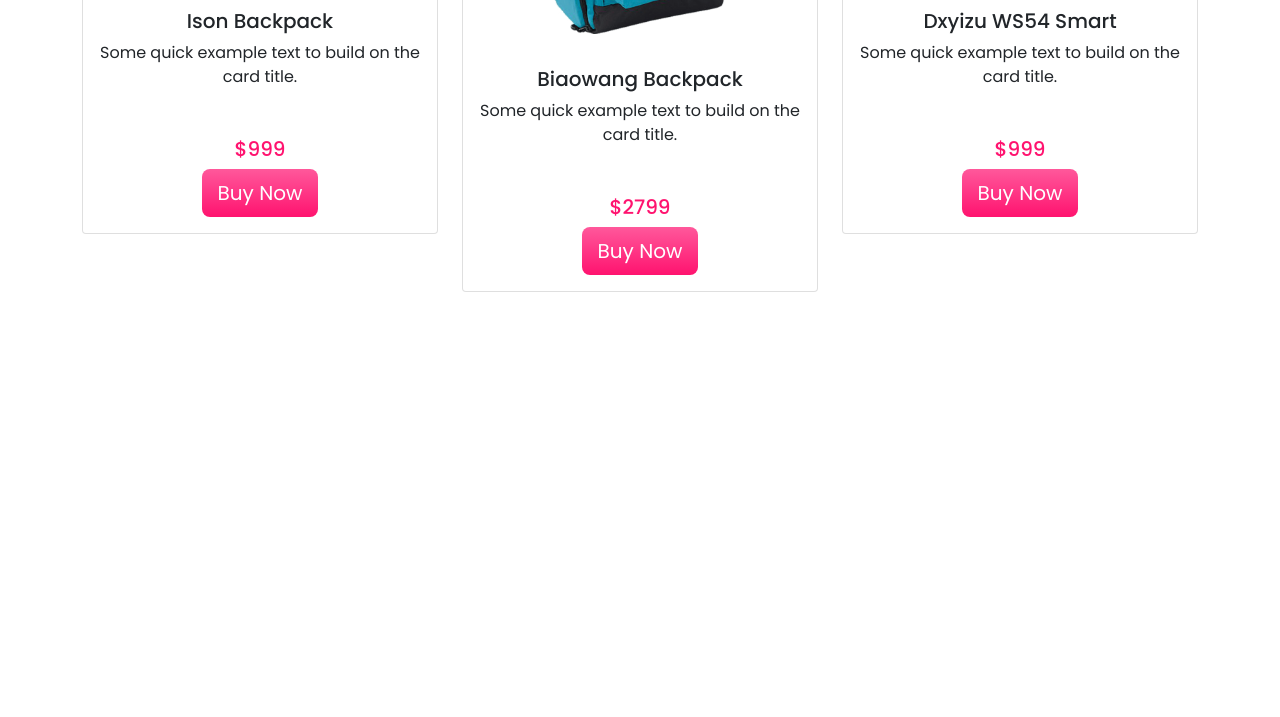
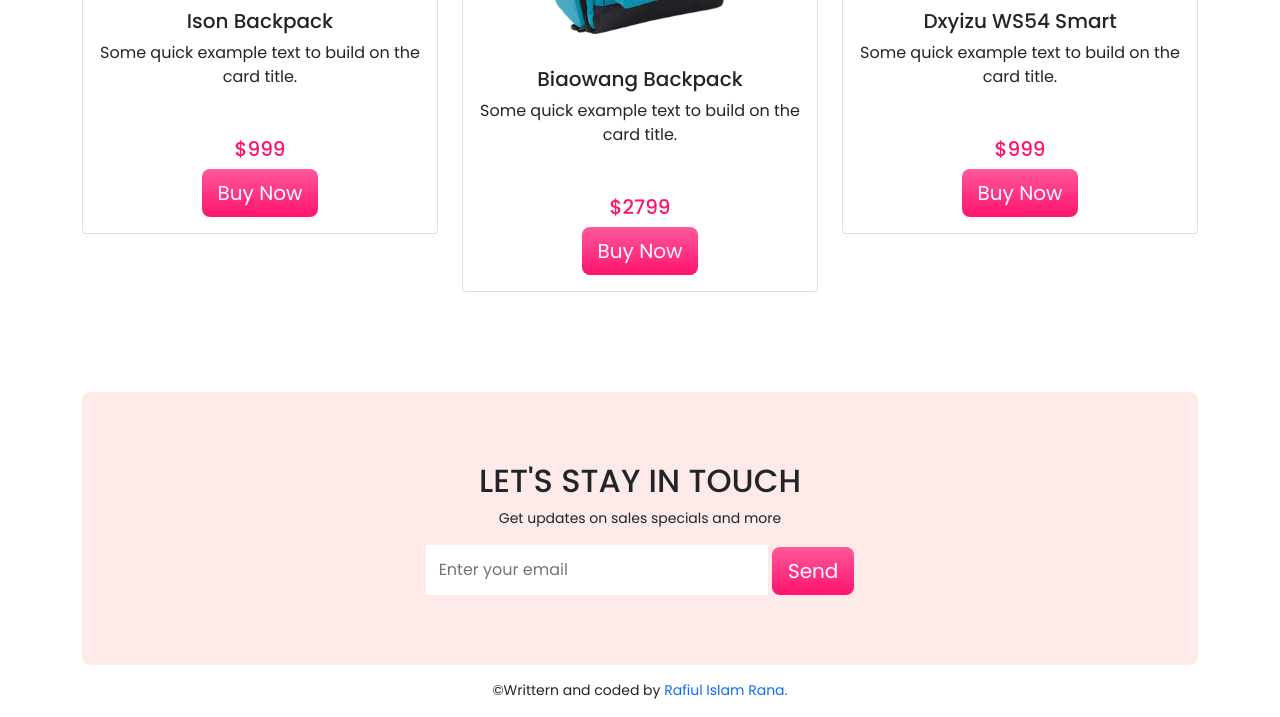
Before and after one commit to rafiulislamrana/ecommerce-bootstrap, a plain HTML site: page index.html in a window 1280 px wide. Shown: the part 1993-2710 px from the top of the page. Before the commit the page ends 2285 px from the top, so only its background shows below. Drawn offline with nearby package versions, Linux system fonts and the light colour scheme.

Commit message:
Complete

```diff
--- a/index.html
+++ b/index.html
@@ -100,7 +100,7 @@
               </div>
             </div>
             <div class="col-md-4">
-              <a href="#backpack">
+              <a href="#backpack" class="cat-link">
               <div class="cat-2 cat">
                 <h3>Bag</h3>
                 <img src="assets/categories/bag.png" alt="">
@@ -108,7 +108,7 @@
               </a>
             </div>
             <div class="col-md-4">
-              <a href="#shoes">
+              <a href="#shoes" class="cat-link">
               <div class="cat-3 cat" >
                 <h3>Shoes</h3>
                 <img src="assets/categories/shoes.png" alt="">
@@ -203,7 +203,18 @@
           </div>
         </div>
 
+        <div class="newsletter mt-100">
+          <h2>LET'S STAY IN TOUCH
+          </h2>
+          <p>Get updates on sales specials and more</p>
+          <input type="email" name="" id="" placeholder="Enter your email">
+          <button class="btn">Send</button>
+        </div>
 
+
+        <div class="footer mt-15">
+          <p>©Writtern and coded by <a href="https://www.facebook.com/rafiulislamofficial/">Rafiul Islam Rana.</a></p>
+        </div>
     </div>
     <script src="https://cdn.jsdelivr.net/npm/bootstrap@5.1.3/dist/js/bootstrap.bundle.min.js" integrity="sha384-ka7Sk0Gln4gmtz2MlQnikT1wXgYsOg+OMhuP+IlRH9sENBO0LRn5q+8nbTov4+1p" crossorigin="anonymous"></script>
 </body>
--- a/style.css
+++ b/style.css
@@ -71,3 +71,26 @@
 .cat h3{
     color: white
 }
+.cat-link{
+    text-decoration: none;
+}
+.newsletter{
+    padding: 70px 200px;
+    background-color: #FEEAE9;
+    border-radius: 8px;
+    text-align: center;
+}
+.newsletter p{
+    font-size: 14px;
+}
+.newsletter input{
+    border: none;
+    padding: 13px;
+}
+.footer p{
+    text-align: center;
+    font-size: 14px;
+}
+.footer p a{
+    text-decoration: none;
+}
```
